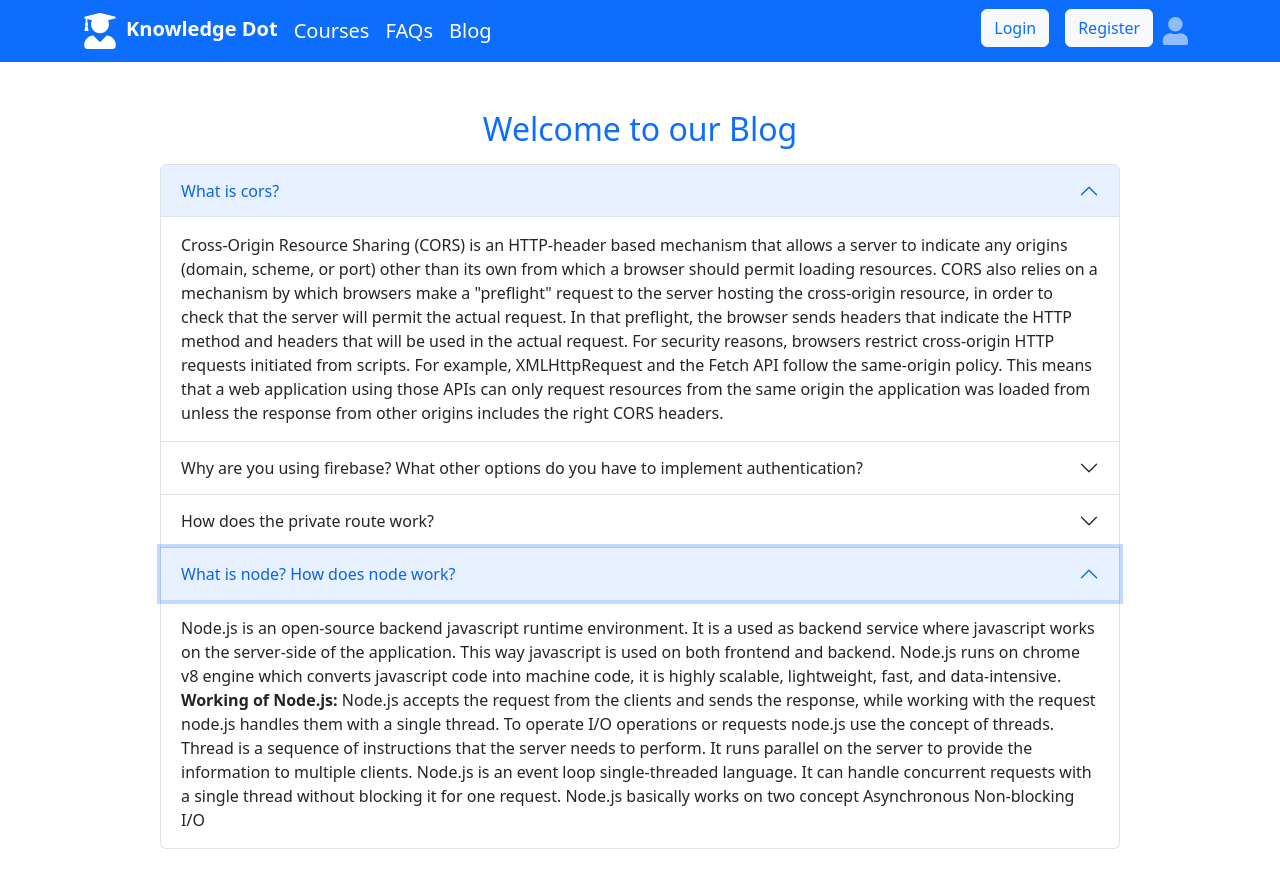
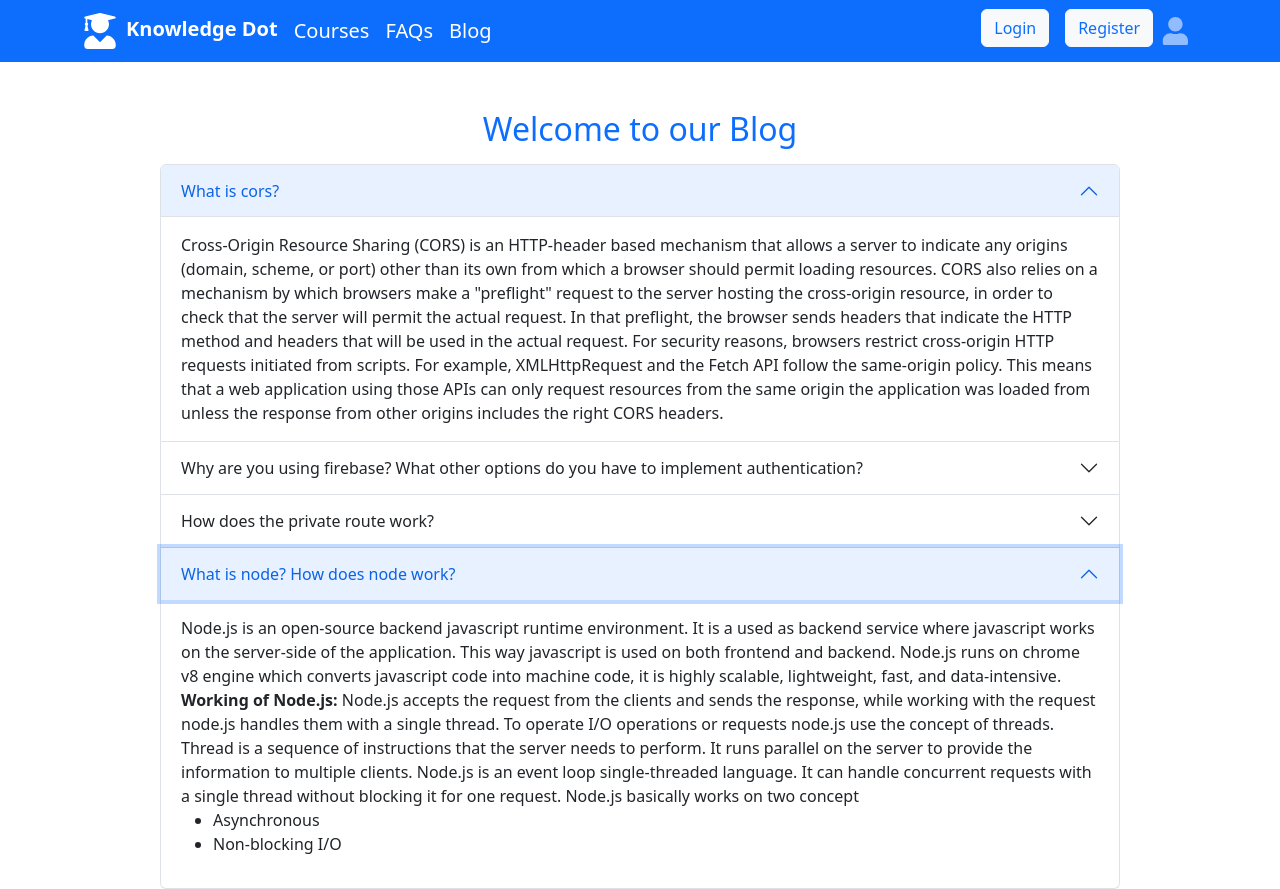
Before and after one commit to tahmina-97/knowledge-edge-client, a React (Create React App) app: page /blog in a window 1280 px wide. Both pictures are taken after a click on the button "What is node? How does node work?". Before the commit the page ends 849 px from the top, so only its background shows below. Built offline with nearby package versions, Linux system fonts and the light colour scheme; no server answers.

Commit message:
private route

```diff
--- a/src/components/Blog/Blog.js
+++ b/src/components/Blog/Blog.js
@@ -51,8 +51,10 @@ const Blog = () => {
                         <strong>Working of Node.js:</strong> Node.js accepts the request from the clients and sends the response, while working with the request node.js handles them with a single thread. To operate I/O operations or requests node.js use the concept of threads. Thread is a sequence of instructions that the server needs to perform. It runs parallel on the server to provide the information to multiple clients. Node.js is an event loop single-threaded language. It can handle concurrent requests with a single thread without blocking it for one request.
 
                         Node.js basically works on two concept
-                        Asynchronous
-                        Non-blocking I/O
+                        <ul>
+                            <li>Asynchronous</li>
+                            <li>Non-blocking I/O</li>
+                        </ul>
                     </Accordion.Body>
                 </Accordion.Item>
             </Accordion>
```
Also changed, not shown: src/routes/PrivateRoute.js (added, +21 -0 lines).
